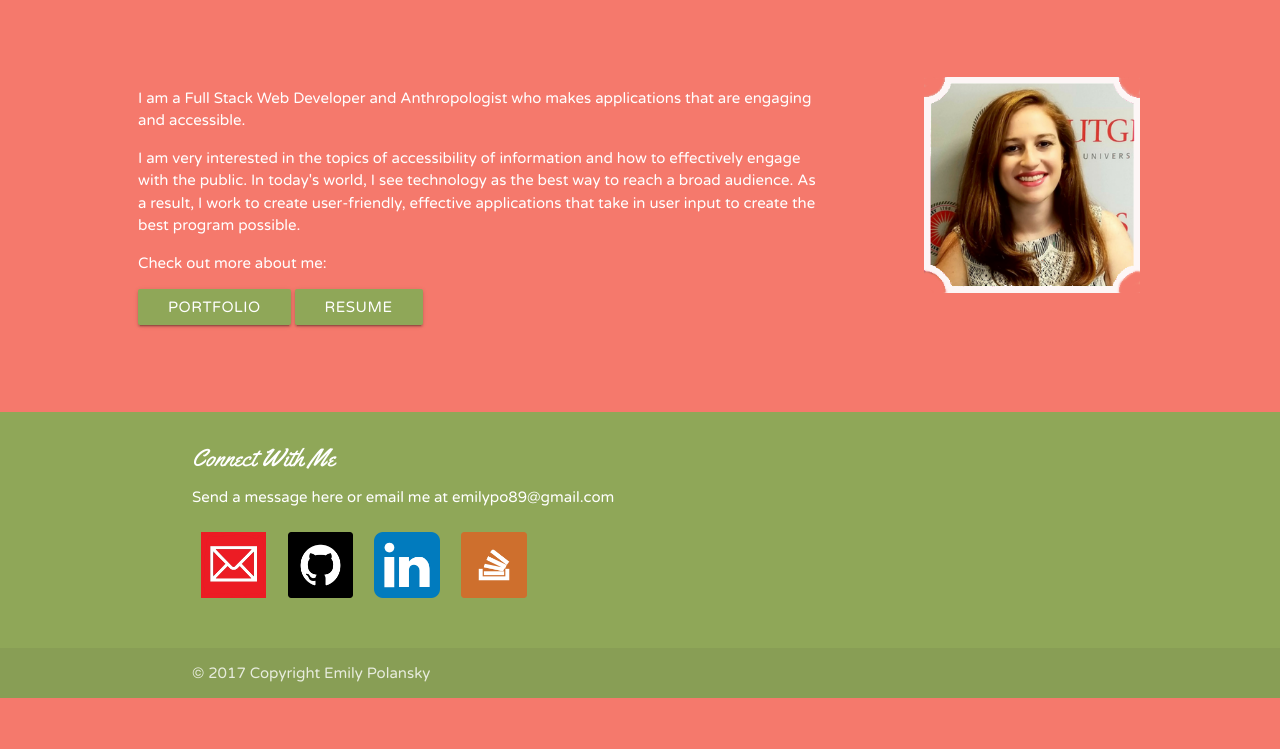
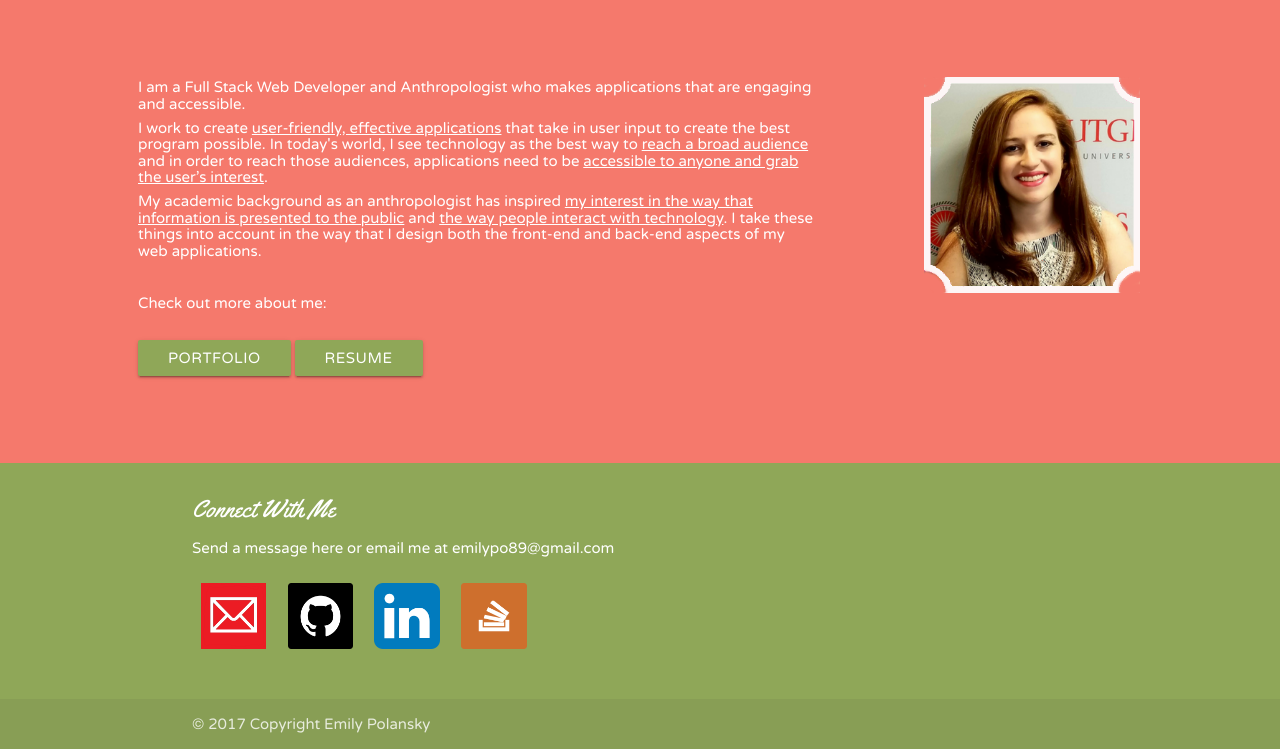
Before and after one commit to emilypo89/testPortfolio, a website: page app/index.html in a window 1280 px wide. Shown: the part 962-1711 px from the top of the page. Before the commit the page ends 1660 px from the top, so only its background shows below. Drawn offline with nearby package versions, Linux system fonts and the light colour scheme.

Commit message:
changing bio

```diff
--- a/app/index.html
+++ b/app/index.html
@@ -46,9 +46,12 @@
     <div class="row">
       <div class="col s12 m7 l7 offset-m1 offset-l1">
         <div id="headerName">
-          <p>I am a Full Stack Web Developer and Anthropologist who makes applications that are engaging and accessible.</p>
-          <p> I am very interested in the topics of accessibility of information and how to effectively engage with the public. In today's world, I see technology as the best way to reach a broad audience. As a result, I work to create user-friendly, effective applications that take in user input to create the best program possible.</p>
-          <p>Check out more about me:</p>
+          <h6>I am a Full Stack Web Developer and Anthropologist who makes applications that are engaging and accessible.</h6>
+          <h6>I work to create <u>user-friendly, effective applications</u> that take in user input to create the best program possible. In today's world, I see technology as the best way to <u>reach a broad audience</u> and in order to reach those audiences, applications need to be <u>accessible to anyone and grab the user’s interest</u>.</h6>
+          <h6>My academic background as an anthropologist has inspired <u>my interest in the way that information is presented to the public</u> and <u>the way people interact with technology</u>. I take these things into account in the way that I design both the front-end and back-end aspects of my web applications.</h6>
+          <br/>
+          <h6>Check out more about me:</h6>
+          <br/>
           <a class="waves-effect waves-light btn" href="projects.html">Portfolio</a>
           <a class="waves-effect waves-light btn" href="assets/EmilyPolanskyResume.pdf" download>Resume</a>
         </div>
```
Also changed, not shown: 1 other file.
